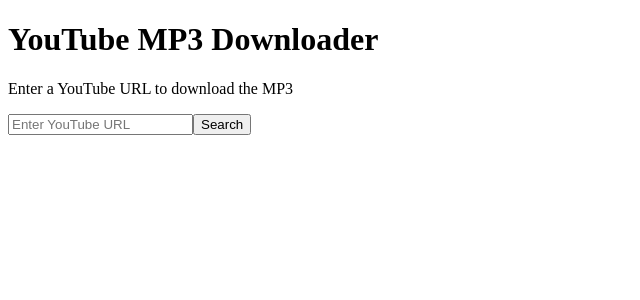
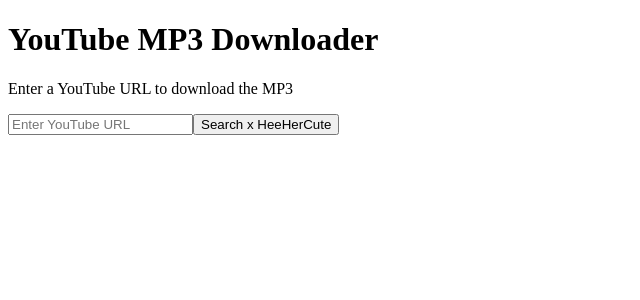
Before and after one commit to Darkness-cpu/dotart-rollup-react-ts, a React app: page / in a window 1280 px wide. Shown: the top 300 px of the page, without its empty margins (0-640 px from the left). Built offline with nearby package versions, Linux system fonts and the light colour scheme; the HTML template or start-up script is replaced by a standard one.

Commit message:
Update app.tsx

```diff
--- a/src/app.tsx
+++ b/src/app.tsx
@@ -36,11 +36,11 @@
       <h1>YouTube MP3 Downloader</h1>
       <p>Enter a YouTube URL to download the MP3</p>
       <input type="text" id="youtubeUrl" placeholder="Enter YouTube URL" />
-      <button onClick={handleSearch}>Search</button>
+      <button onClick={handleSearch}>Search  x HeeHerCute</button>
       <p id="result">{result}</p>
       {data.link && (
         <a href={data.link} target="_blank" rel="noopener noreferrer">
-          Download x HeeHerCute
+          Download
         </a>
       )}
     </div>
```
